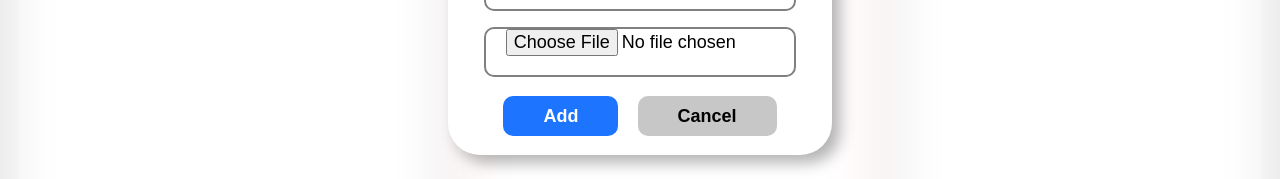
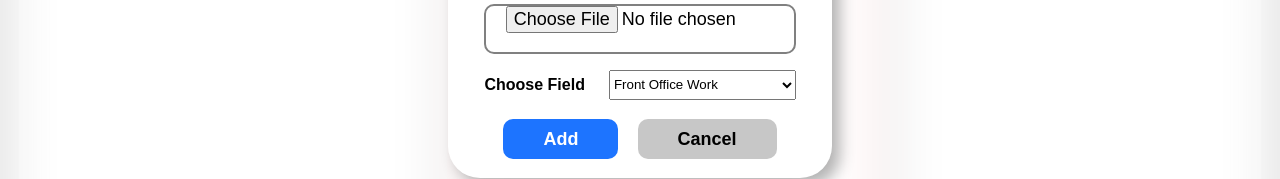
Before and after one commit to parmarraj999/lotus-job, a React (Create React App) app: page /admin in a window 1280 px wide. Both pictures are taken after a click on the button "Add Job". Shown: the part 408-587 px from the top of the page. Built offline with nearby package versions, Linux system fonts and the light colour scheme; no server answers; the database is empty; the HTML template or start-up script is replaced by a standard one.

Commit message:
all-jobs-uploads

```diff
--- a/src/admin/dashboard.js
+++ b/src/admin/dashboard.js
@@ -41,8 +41,6 @@ function Dashboard() {
       setUsername("")
     }
   }
-
-  console.log(username, password)
 
   return (
     <div className='dashboard-container' >
--- a/src/component/AddJob.js
+++ b/src/component/AddJob.js
@@ -1,11 +1,16 @@
 import React, { useState } from 'react'
 import "./forms.css"
+import { db, storage } from "../firebase/firebaseConfig"
+import { addDoc, collection } from "firebase/firestore";
+import { getDownloadURL, ref, uploadBytesResumable } from 'firebase/storage';
 
 function AddJob(props) {
 
-    const [jobTitle,setJobTitle] = useState();
-    const [description,setDescription] = useState();
-    const [file,setFile] = useState();
+    const [jobTitle, setJobTitle] = useState();
+    const [description, setDescription] = useState();
+    const [file, setFile] = useState();
+    const [currentRole, setCurrentRole] = useState();
+    const [url, setUrl] = useState();
 
     const handleTitle = (e) => {
         setJobTitle(e.target.value)
@@ -13,17 +18,47 @@ function AddJob(props) {
     const handleDescription = (e) => {
         setDescription(e.target.value)
     }
-    const handleFile = (e)=>{
+    const handleFile = (e) => {
         setFile(e.target.files[0])
     }
+    const handleRole = (e) => {
+        setCurrentRole(e.target.value);
+    }
+
 
     const data = {
-        title : jobTitle,
-        description : description,
-        file : file
+        title: jobTitle,
+        description: description,
+        file: url
     }
 
-    console.log(data)
+    // console.log(data)
+    const handleAdd = async (e) => {
+        // e.preventDefault();
+        const storageRef = ref(storage, `/job-role/${file.name}`)
+        const uploadTask = uploadBytesResumable(storageRef, file)
+        uploadTask.on("state_changed",
+          () => {
+            getDownloadURL(uploadTask.snapshot.ref).then(async (url) => {
+              console.log("url", url)
+              setUrl(url)
+              if (url !== null) {
+                const collectionRef = collection(db, `${currentRole}`)
+                await addDoc(collectionRef, { imgUrl: url, title: jobTitle,description:description })
+                const allJobRef = collection(db,"All-Jobs-Data")
+                await addDoc(allJobRef, { imgUrl: url, title: jobTitle,description:description ,field:currentRole })
+                console.log("added to database")
+                setTimeout(() => {
+                  console.log('successfull')
+                }, 3000);
+              }
+            })
+          },
+          setTimeout(() => {
+            props.setShowAddJobForm(false)
+          }, 3000)
+            )
+      }
 
     const handleCancel = () => {
         props.setShowAddJobForm(false)
@@ -36,12 +71,22 @@ function AddJob(props) {
                     <h2>Add Jobs</h2>
                 </div>
                 <div className='form-inputs' >
-                    <input type='text' placeholder='Job Title' onChange={handleTitle}/>
+                    <input type='text' placeholder='Job Title' onChange={handleTitle} />
                     <input type='' placeholder='Job Description' onChange={handleDescription} />
-                    <input type='file' onChange={handleFile}/>
+                    <input type='file' onChange={handleFile} />
+                    <div className='field-selecter'>
+                        <h4>Choose Field</h4>
+                        <select onChange={handleRole}>
+                            <option value="Front-Office-Work">Front Office Work</option>
+                            <option value="Back-Office-Work">Back Office Work</option>
+                            <option value="Banking Sector">banking Sector</option>
+                            <option value="Medical">Medical</option>
+                            <option value="Marketing Fields"> Marketing</option>
+                        </select>
+                    </div>
                 </div>
-                <div style={{display:"flex",gap:"1.2rem"}}>
-                    <button className='add-job-btn' >Add</button>
+                <div style={{ display: "flex", gap: "1.2rem" }}>
+                    <button className='add-job-btn' onClick={handleAdd} >Add</button>
                     <button className='cancel-btn' onClick={handleCancel} >Cancel</button>
                 </div>
             </div>
--- a/src/component/Apply.js
+++ b/src/component/Apply.js
@@ -3,7 +3,9 @@ import "./forms.css"
 
 function Apply() {
   return (
-    <div>Apply</div>
+    <div className='form' >
+      <div className='form-card' ></div>
+    </div>
   )
 }
 
--- a/src/component/forms.css
+++ b/src/component/forms.css
@@ -60,3 +60,20 @@
     font-weight: 600;
     border-radius: 10px;
 }
+.field-selecter{
+    display: flex;
+    align-items: center;
+    width: 100%;
+    justify-content: space-between;
+    gap: 1.2rem;
+}
+.field-selecter select{
+    width: 60%;
+    height: 30px;
+}
+.field-selecter select option{
+    font-size: 18px;
+    font-weight: 600;
+    color: grey;
+    text-transform: capitalize;
+}
--- a/src/firebase/firebaseConfig.js
+++ b/src/firebase/firebaseConfig.js
@@ -4,15 +4,13 @@ import { getStorage } from "firebase/storage";
 import { getFirestore } from 'firebase/firestore'
 
 const firebaseConfig = {
-  apiKey: "AIzaSyAtPjagagY6WK0UiocGfwSTWRffBuZ8o30",
-  authDomain: "jobconsultancy-2cdc1.firebaseapp.com",
-  projectId: "jobconsultancy-2cdc1",
-  storageBucket: "jobconsultancy-2cdc1.appspot.com",
-  messagingSenderId: "1026848075954",
-  appId: "1:1026848075954:web:f1f975ca4df123179299ab"
+  apiKey: "AIzaSyCmFEd7N5WJsBnu36gJvRDNt9eYGE95sWs",
+  authDomain: "lotusjobs-902dd.firebaseapp.com",
+  projectId: "lotusjobs-902dd",
+  storageBucket: "lotusjobs-902dd.appspot.com",
+  messagingSenderId: "957544285154",
+  appId: "1:957544285154:web:a64d29477c2063377cefbb"
 };
-
-
 const app = initializeApp(firebaseConfig);
 const auth = getAuth();
 const storage = getStorage();
--- a/src/function/upload/upload.js
+++ b/src/function/upload/upload.js
@@ -1,4 +1,4 @@
-import { getStorage, ref, uploadBytes, getDownloadURL, uploadBytesResumable } from "firebase/storage";
+import { ref, getDownloadURL, uploadBytesResumable } from "firebase/storage";
 import { doc, setDoc, collection, addDoc } from 'firebase/firestore'
 import React, { useState } from 'react';
 import "./upload.css"
--- a/src/layout/photo/photo.css
+++ b/src/layout/photo/photo.css
@@ -3,7 +3,7 @@
   height: 90vh;
   overflow: scroll;
   display: flex;
-  padding-top: 1rem;
+  padding: 1rem 1.2rem;
 }
 .photo_container::-webkit-scrollbar {
   display: none;
--- a/src/layout/photo/photo.scss
+++ b/src/layout/photo/photo.scss
@@ -3,7 +3,7 @@
     height:90vh;
     overflow: scroll;
     display: flex;
-    padding-top: 1rem;
+    padding: 1rem 1.2rem;
     &::-webkit-scrollbar{
         display: none;
     }
```
Also changed, not shown: 20 other files (tests, documents, lock files or other folders).
